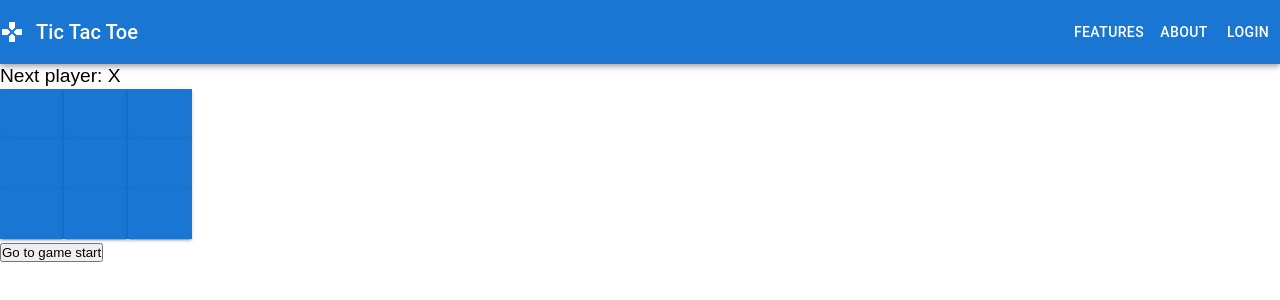
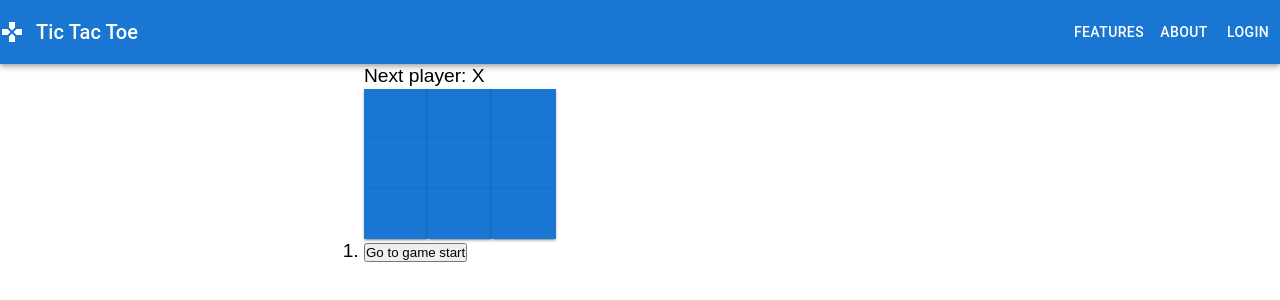
Before and after one commit to Domar95/tic-tac-toe, a React (Create React App) app in the folder client/: page / in a window 1280 px wide. Shown: the top 300 px of the page. Built offline with nearby package versions, Linux system fonts and the light colour scheme.

Commit message:
style: wrap content into a container

```diff
--- a/client/src/App.tsx
+++ b/client/src/App.tsx
@@ -1,3 +1,4 @@
+import { Container } from "@mui/material";
 import { Navbar } from "./components/common";
 import Game from "./components/tic-tac-toe-game/Game";
 
@@ -5,7 +6,9 @@ function App() {
   return (
     <div>
       <Navbar />
-      <Game />
+      <Container maxWidth="sm">
+        <Game />
+      </Container>
     </div>
   );
 }
```
